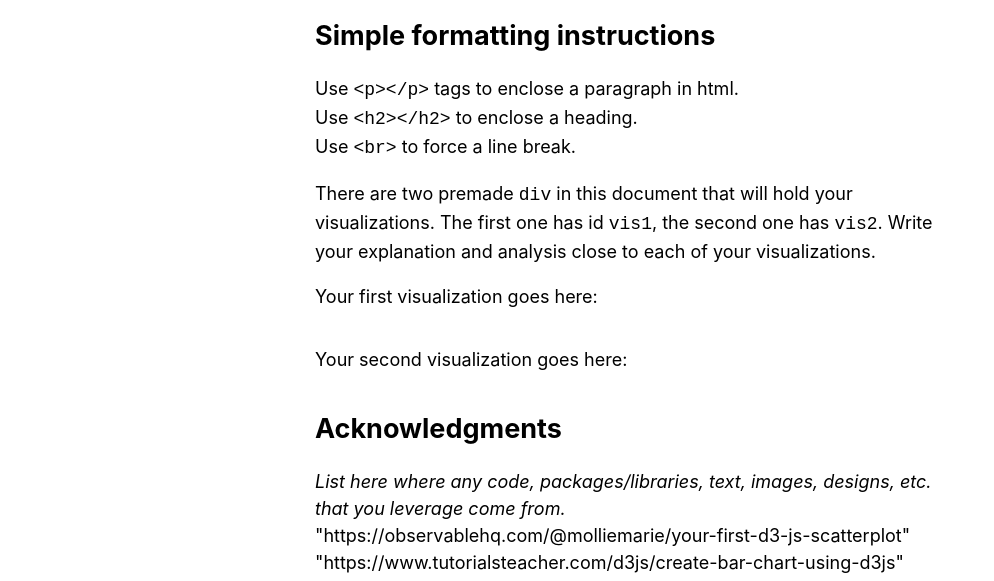
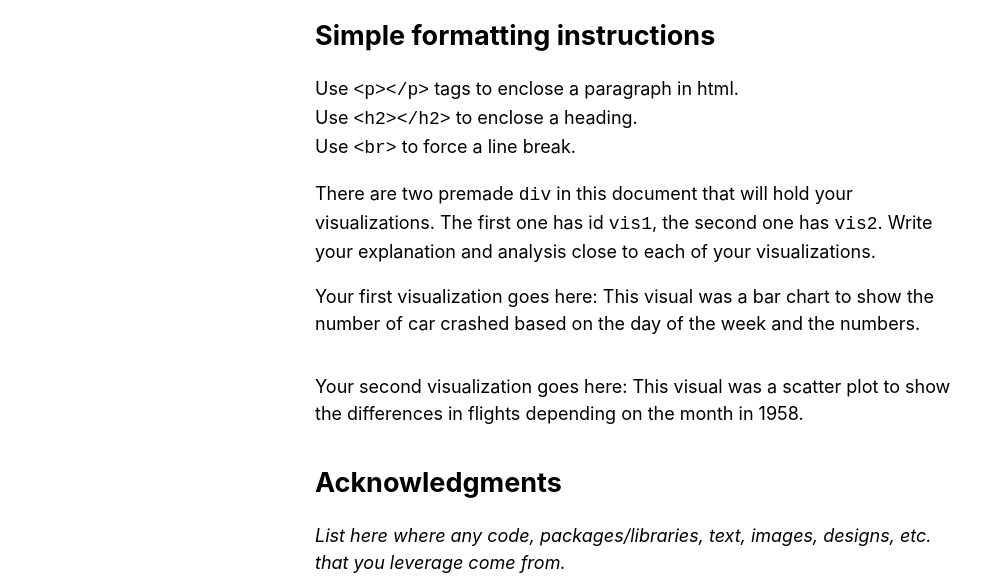
Before and after one commit to DS4200-Fall21-Sec02/hw-03-practice-d3-mjcljf, a plain HTML site: page index.html in a window 1280 px wide. Shown: the part 172-753 px from the top of the page, without its empty margins (0-994 px from the left). Drawn offline with Linux system fonts and the light colour scheme.

Commit message:
Update index.html

```diff
--- a/index.html
+++ b/index.html
@@ -50,6 +50,7 @@
 
     <p>
       Your first visualization goes here:
+      This visual was a bar chart to show the number of car crashed based on the day of the week and the numbers.
     </p>
 
     <!-- Visualization goes here -->
@@ -57,6 +58,7 @@
 
 	  <p>
       Your second visualization goes here:
+      This visual was a scatter plot to show the differences in flights depending on the month in 1958.
     </p>
 
     <!-- Visualization goes here -->
```
